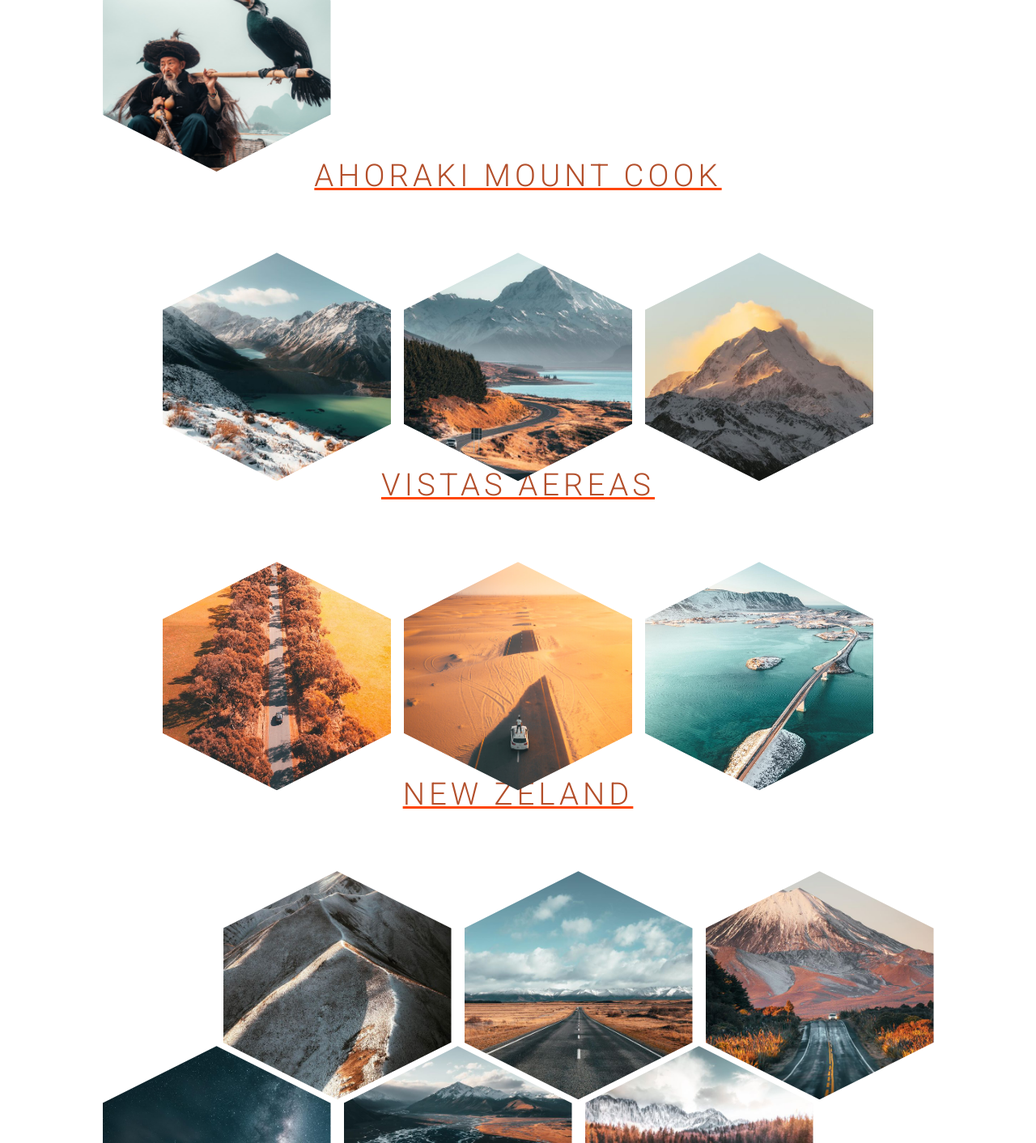
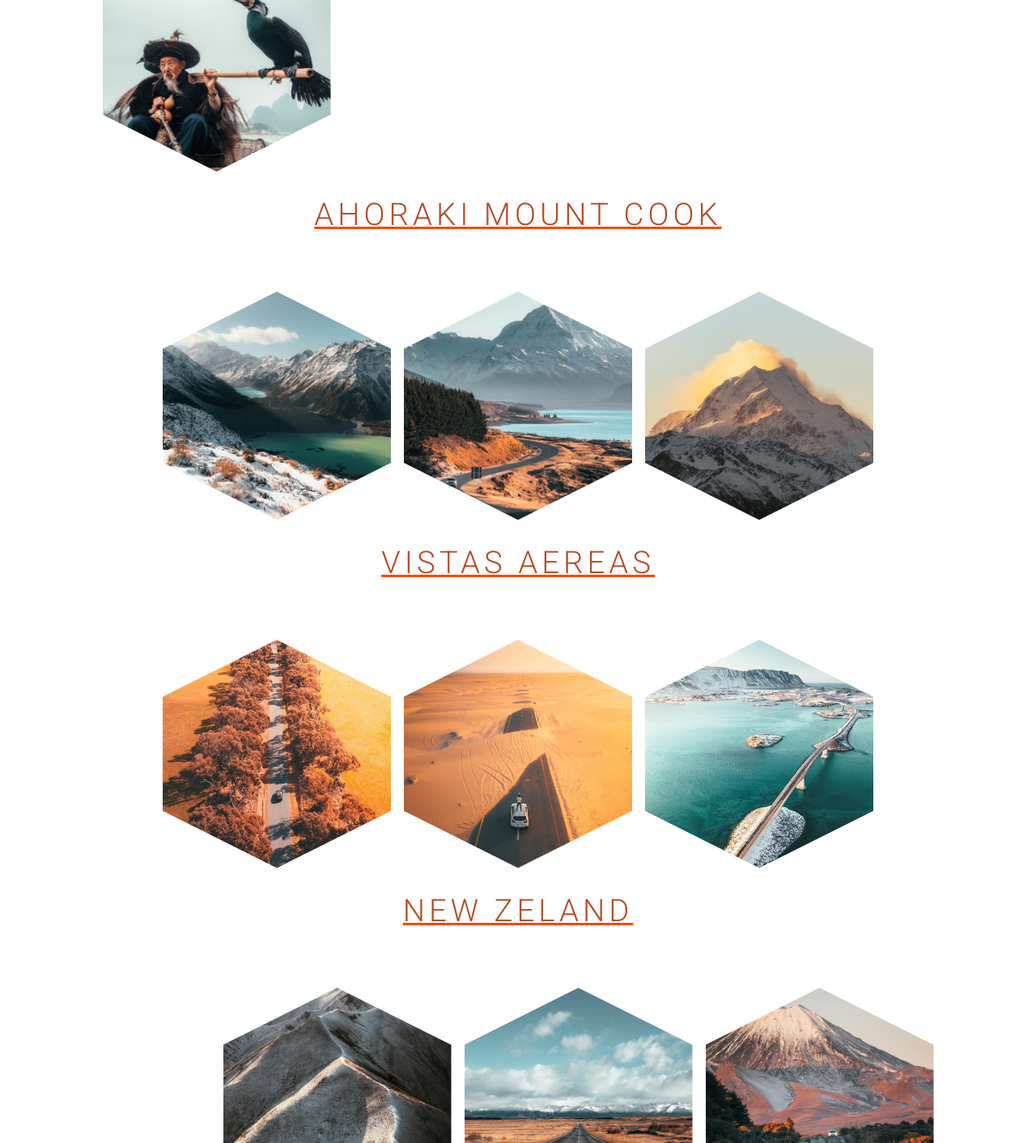
Before and after one commit to SantiagoFourcade/PeterYan, a plain HTML site: page Galeria.html in a window 1280 px wide. Shown: the part 1580-2992 px from the top of the page at 81% size. Drawn offline with nearby package versions, Linux system fonts and the light colour scheme.

Commit message:
Ultimos arreglos 2/12

```diff
--- a/Galeria.html
+++ b/Galeria.html
@@ -99,7 +99,7 @@
       </div>
     </section>
 
-    <h2 class="titulo">Ahoraki Mount Cook</h2>
+    <h2 class="titulo mt-5">Ahoraki Mount Cook</h2>
 
     <section class="galeria">
       <div class="galeriaItem">
@@ -122,7 +122,7 @@
       </div>
     </section>
 
-    <h2 class="titulo">Vistas aereas</h2>
+    <h2 class="titulo mt-5">Vistas aereas</h2>
 
     <section class="galeria">
       <div class="galeriaItem">
@@ -136,7 +136,7 @@
       </div>
     </section>
 
-    <h2 class="titulo">New Zeland</h2>
+    <h2 class="titulo mt-5">New Zeland</h2>
 
     <section class="galeria">
       <div class="galeriaItem">
```
Also changed, not shown: Biografia.html (+1 -1 lines), Entrevista.html (+1 -1 lines).
